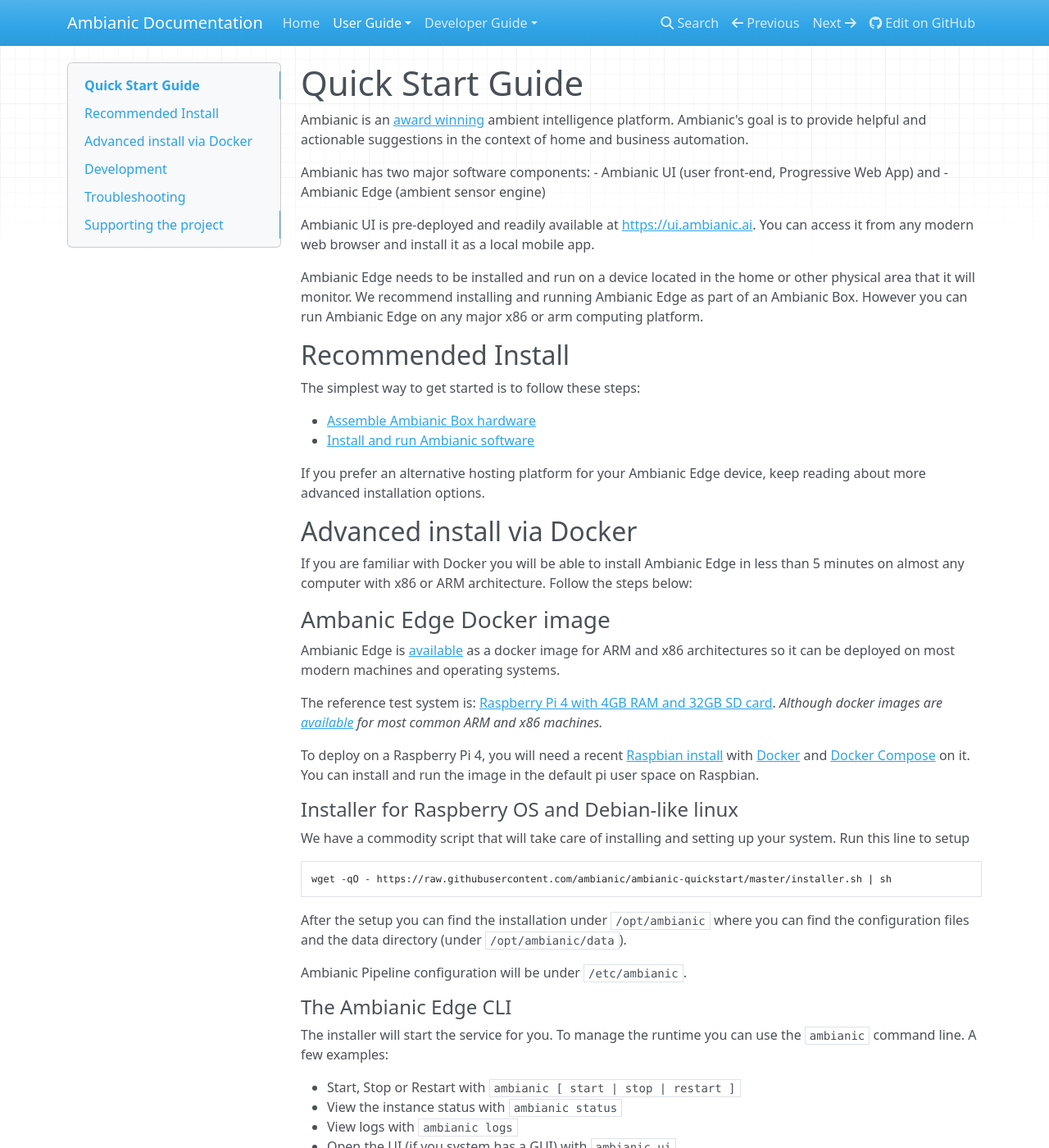
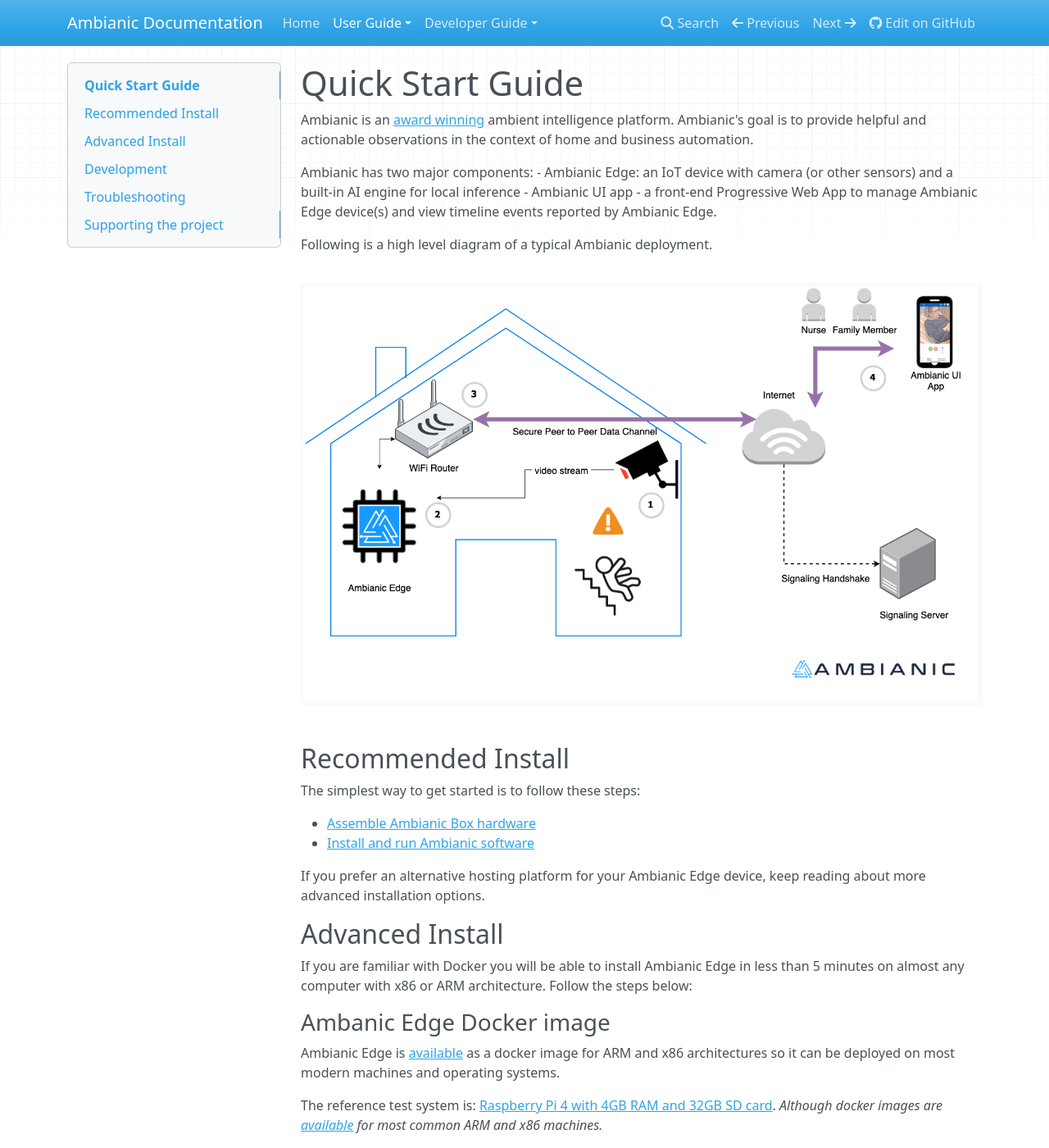
Before and after one commit to ambianic/ambianic-docs, an MkDocs documentation site: the page built from docs-md/users/quickstart.md, in a window 1280 px wide and 1400 px high. Shown: the whole window at 82% size. Built offline with MkDocs 1.6.1, drawn with Linux system fonts in a browser that asks for light colours; nearby versions of some CDN libraries.

Commit message:
docs: update

```diff
--- a/docs-md/users/quickstart.md
+++ b/docs-md/users/quickstart.md
@@ -1,15 +1,15 @@
 
 # Quick Start Guide
 
-Ambianic is an [award winning](https://blog.ambianic.ai/2020/11/05/awards.html) ambient intelligence platform. Ambianic's goal is to provide helpful and actionable suggestions in the context of home and business automation.
+Ambianic is an [award winning](https://blog.ambianic.ai/2020/11/05/awards.html) ambient intelligence platform. Ambianic's goal is to provide helpful and actionable observations in the context of home and business automation.
 
-Ambianic has two major software components:
-- Ambianic UI (user front-end, Progressive Web App) and
-- Ambianic Edge (ambient sensor engine)
+Ambianic has two major components:
+- Ambianic Edge: an IoT device with camera (or other sensors) and a built-in AI engine for local inference
+- Ambianic UI app - a front-end Progressive Web App to manage Ambianic Edge device(s) and view timeline events reported by Ambianic Edge.
 
-Ambianic UI is pre-deployed and readily available at [https://ui.ambianic.ai](https://ui.ambianic.ai). You can access it from any modern web browser and install it as a local mobile app.
+Following is a high level diagram of a typical Ambianic deployment.
 
-Ambianic Edge needs to be installed and run on a device located in the home or other physical area that it will monitor. We recommend installing and running Ambianic Edge as part of an Ambianic Box. However you can run Ambianic Edge on any major x86 or arm computing platform.
+![Ambianic High Level Diagram](../assets/images/Ambianic-High-Level-Diagram.png)
 
 ## Recommended Install
 
@@ -20,7 +20,7 @@
 
 If you prefer an alternative hosting platform for your Ambianic Edge device, keep reading about more advanced installation options.
 
-## Advanced install via Docker
+## Advanced Install
 
 If you are familiar with Docker you will be able to install Ambianic Edge in less than 5 minutes on almost any computer with x86 or ARM architecture. Follow the steps below:
 
```
